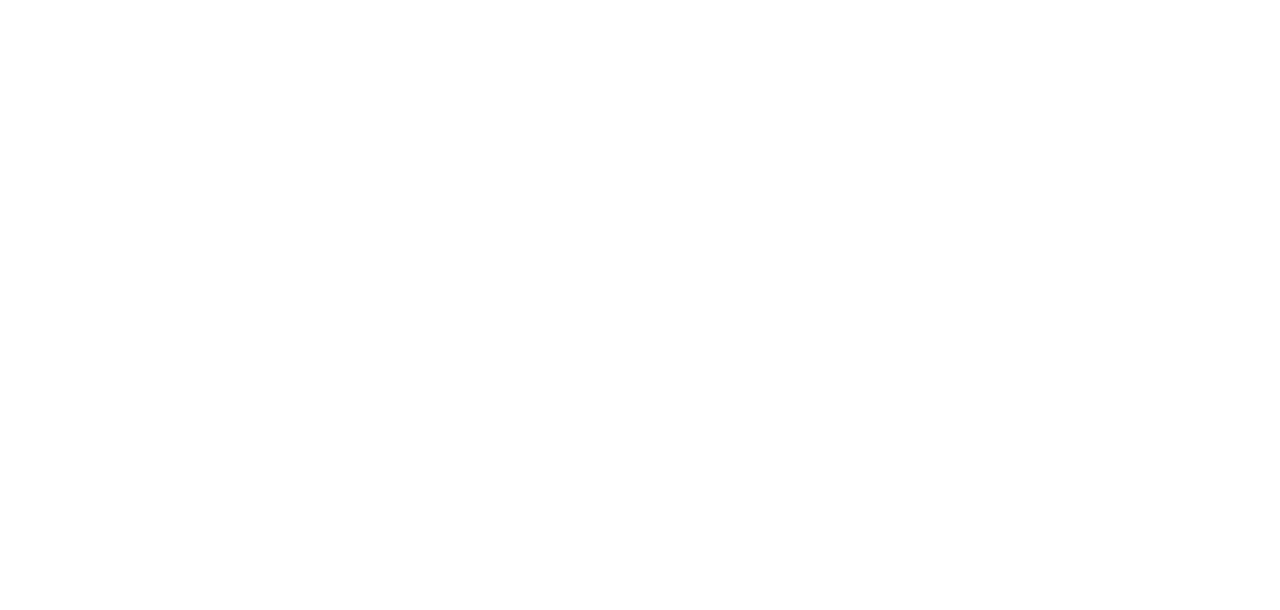
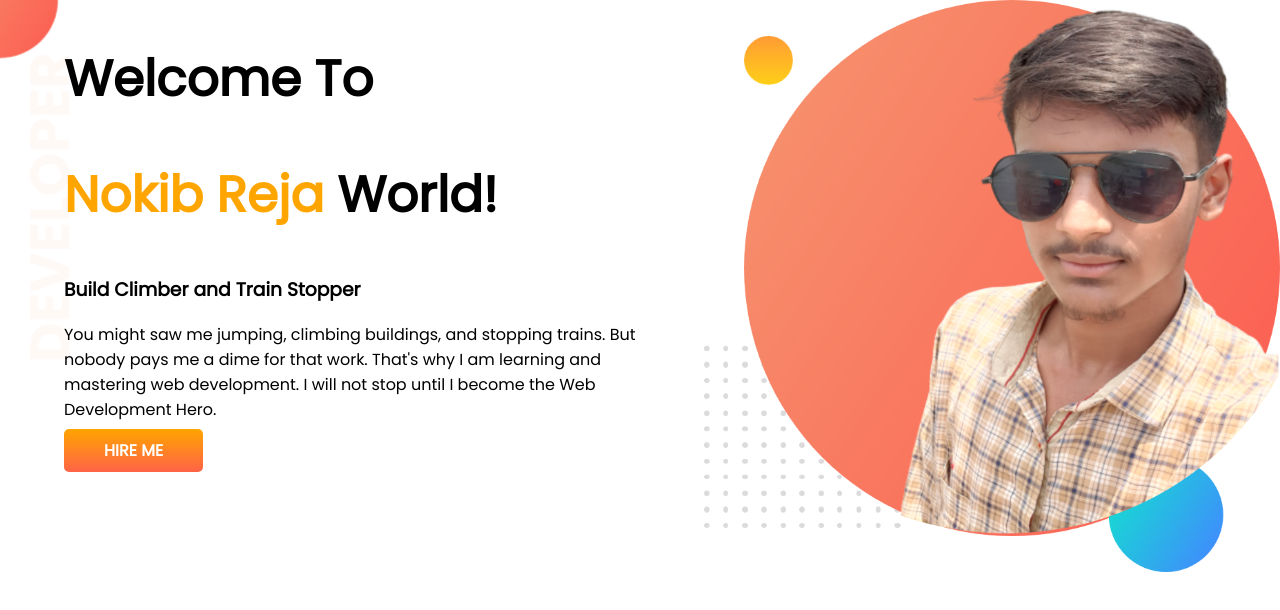
Before and after one commit to NokibReja/developer-portfolio, a plain HTML site: page index.html in a window 1280 px wide. Drawn offline with Linux system fonts and the light colour scheme.

Commit message:
top area

```diff
--- a/index.html
+++ b/index.html
@@ -5,7 +5,36 @@
     <meta http-equiv="X-UA-Compatible" content="IE=edge" />
     <meta name="viewport" content="width=device-width, initial-scale=1.0" />
     <title>NOKIB Portfolio</title>
+    <link rel="preconnect" href="https://fonts.googleapis.com" />
+    <link rel="preconnect" href="https://fonts.gstatic.com" crossorigin />
+    <link
+      href="https://fonts.googleapis.com/css2?family=Poppins&display=swap"
+      rel="stylesheet"
+    />
     <link rel="stylesheet" href="style.css" />
   </head>
-  <body></body>
+  <body>
+    <section class="top-banner">
+      <div class="half-width">
+        <h1>Welcome To</h1>
+        <h1><span class="orange-color">Nokib Reja</span> World!</h1>
+        <h3>Build Climber and Train Stopper</h3>
+        <p>
+          You might saw me jumping, climbing buildings, and stopping trains. But
+          nobody pays me a dime for that work. That's why I am learning and
+          mastering web development. I will not stop until I become the Web
+          Development Hero.
+        </p>
+        <a
+          class="link-button"
+          target="_blank"
+          href="https://www.facebook.com/nokib.reja.5"
+          >HIRE ME</a
+        >
+      </div>
+      <div class="half-width">
+        <img src="images/mypic1.png" alt="" />
+      </div>
+    </section>
+  </body>
 </html>
--- a/style.css
+++ b/style.css
@@ -0,0 +1,32 @@
+body {
+  font-family: "Poppins", sans-serif;
+  margin: 0;
+}
+h1 {
+  font-size: 50px;
+}
+.orange-color {
+  color: orange;
+}
+section {
+  display: flex;
+}
+.half-width {
+  width: 50%;
+  padding-left: 5%;
+}
+.half-width img {
+  width: 100%;
+}
+.link-button {
+  text-decoration: none;
+  background-image: linear-gradient(orange, tomato);
+  padding: 10px 40px;
+  color: white;
+  font-weight: 700;
+  border-radius: 5px;
+}
+.top-banner {
+  background-image: url(images/top-banner.png);
+  background-repeat: no-repeat;
+}
```
Also changed, not shown: images/20200131_125114.jpg (added), images/20200803_115504.jpg (added), images/dream-bg.png (added), images/exp-bg.png (added), images/my-bg.png (added), images/my-bg2.png (added), images/mypic1.png (added), images/top-banner.png (added).
